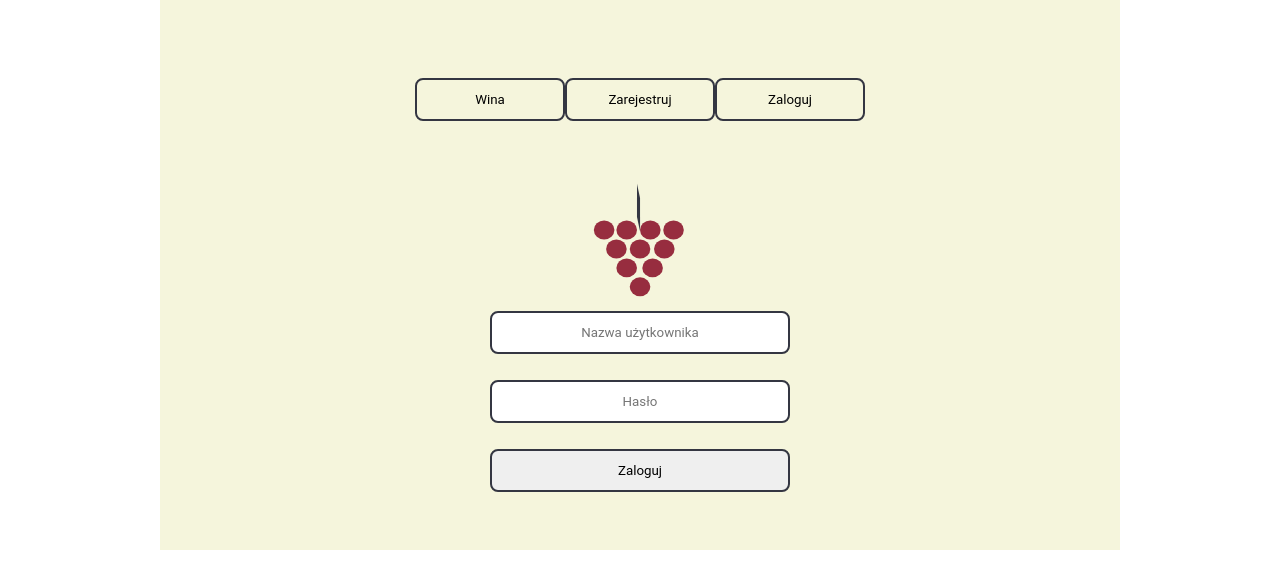
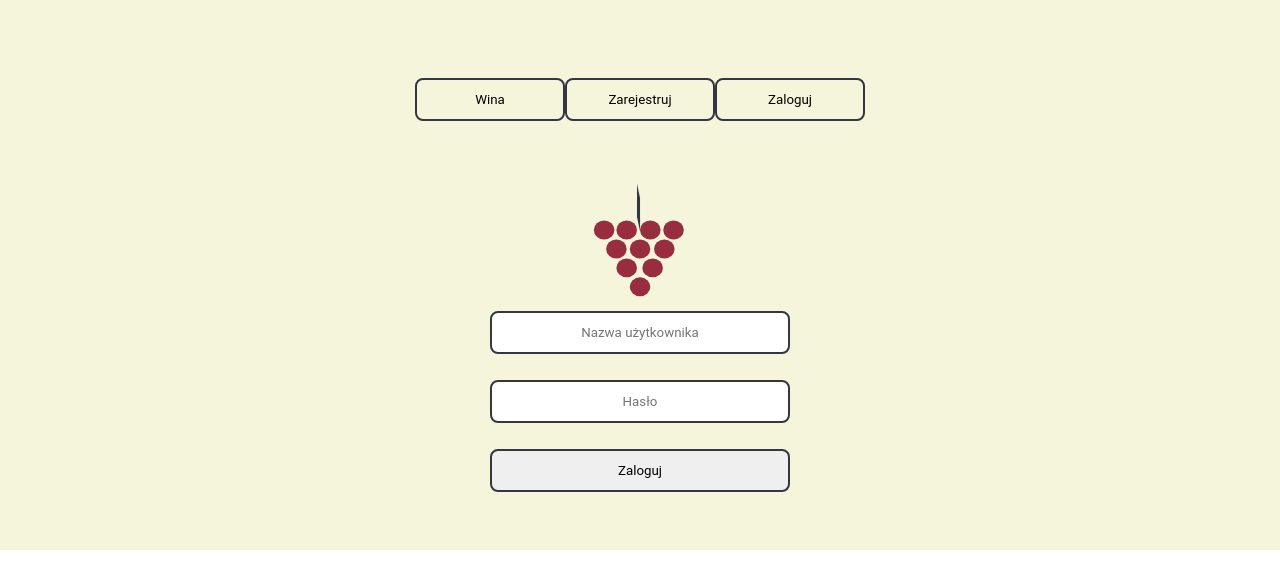
Before and after one commit to kusejoan/vineOn-front-end, a React (Create React App) app in the folder vineon-react/: page / in a window 1280 px wide. Shown: the top 588 px of the page. Built offline with nearby package versions, Linux system fonts and the light colour scheme.

Commit message:
background color

```diff
--- a/vineon-react/src/App.css
+++ b/vineon-react/src/App.css
@@ -23,7 +23,7 @@
 .app {
   background-color: beige;
   flex: 1;
-  width: 75%;
+  width: 100%;
   height: 100%;
   text-align: center;
   display: block;
```
